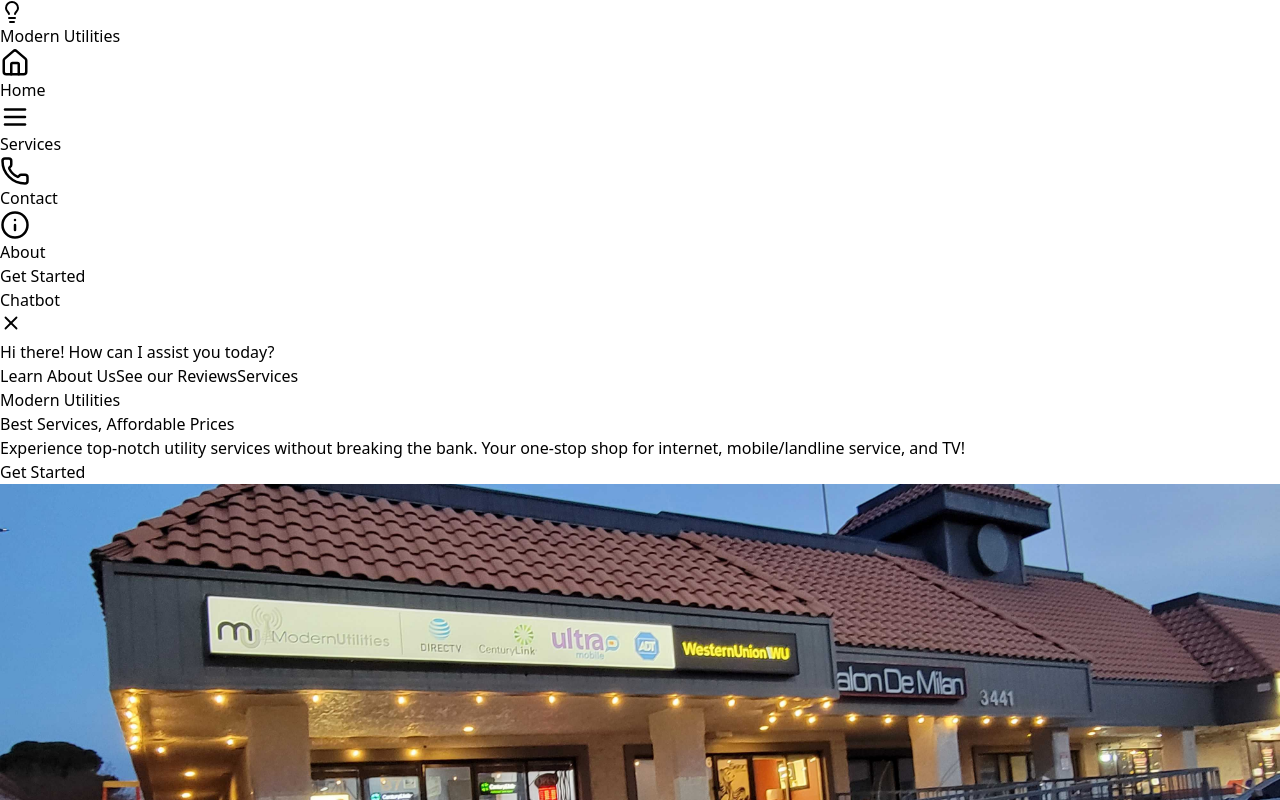
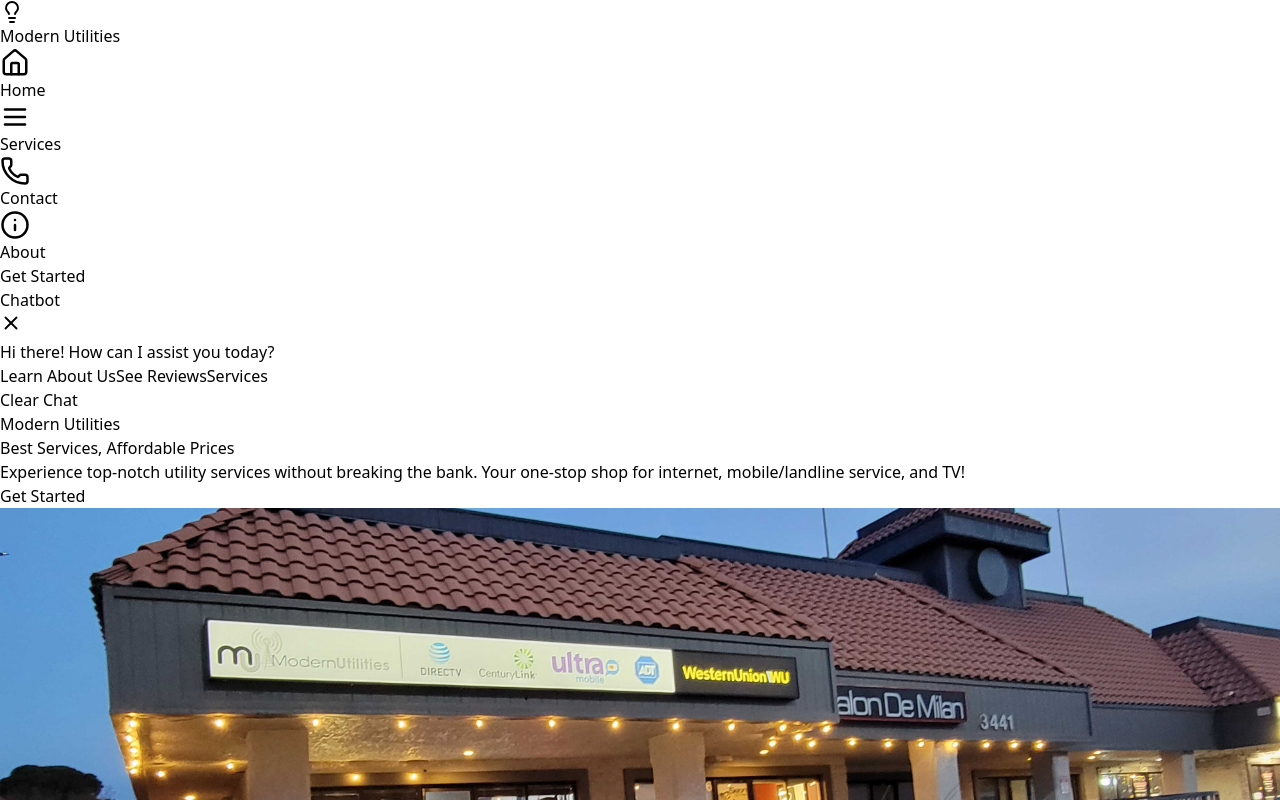
Before and after one commit to Gptsub333/Modern-utilities-with-chatbot, a React (Vite) app in the folder frontend/: page / in a window 1280 px wide. Both pictures are taken after a click on the button 14 px from the left and 302 px from the top of the page. Shown: the top 800 px of the page. Built offline with nearby package versions, Linux system fonts and the light colour scheme; no server answers.

Commit message:
Whatsapp implement 17

```diff
--- a/frontend/src/components/Chatbot.jsx
+++ b/frontend/src/components/Chatbot.jsx
@@ -14,24 +14,54 @@
 };
 
 const Chatbot = () => {
-    const [user, setUser] = useState({ name: "", phone: "", email: "", message: "" });
-    const [chat, setChat] = useState([{ sender: "bot", message: "Hi there! How can I assist you today?" }]);
+    const [user, setUser] = useState(() => {
+        const savedUser = localStorage.getItem("chat_user");
+        return savedUser ? JSON.parse(savedUser) : { name: "", phone: "", email: "", message: "" };
+    });
+
+    const [chat, setChat] = useState(() => {
+        const savedChat = localStorage.getItem("chat_history");
+        return savedChat ? JSON.parse(savedChat) : [{ sender: "bot", message: "Hi there! How can I assist you today?" }];
+    });
+
     const [submitted, setSubmitted] = useState(false);
     const [isOpen, setIsOpen] = useState(false);
-    const [step, setStep] = useState("greeting");
+    const [step, setStep] = useState(() => localStorage.getItem("chat_step") || "greeting");
     const [replyMessage, setReplyMessage] = useState("");
     const audioRef = useRef(new Audio(notificationSound));
     const chatEndRef = useRef(null);
 
+    // Store chat and user in localStorage on update
+    useEffect(() => {
+        localStorage.setItem("chat_history", JSON.stringify(chat));
+    }, [chat]);
+
+    useEffect(() => {
+        localStorage.setItem("chat_user", JSON.stringify(user));
+    }, [user]);
+
+    useEffect(() => {
+        localStorage.setItem("chat_step", step);
+    }, [step]);
+
     useEffect(() => {
         if (user.phone) {
             socket.emit("join", user.phone);
-            socket.on(`reply-${user.phone}`, (data) => {
-                setChat(prevChat => [...prevChat, { sender: "owner", message: data.message }]);
+
+            // Correctly format the event name
+            const eventName = `reply-${user.phone}`;
+
+            socket.on(eventName, (data) => {
+                setChat(prevChat => {
+                    const updatedChat = [...prevChat, { sender: "owner", message: data.message }];
+                    localStorage.setItem("chat_history", JSON.stringify(updatedChat)); // Save in localStorage
+                    return updatedChat;
+                });
                 playSound();
             });
+
             return () => {
-                socket.off(`reply-${user.phone}`);
+                socket.off(eventName); // Clean up the event listener
             };
         }
     }, [user.phone]);
@@ -45,10 +75,21 @@
     };
 
     const handleUserSelection = (message) => {
-        setChat(prevChat => [...prevChat, { sender: "user", message }]);
-        setTimeout(() => {
-            setChat(prevChat => [...prevChat, { sender: "bot", message: predefinedResponses[message] }]);
-        }, 500);
+        setChat(prevChat => {
+            const updatedChat = [...prevChat, { sender: "user", message }];
+
+            // Get bot response
+            const botResponse = { sender: "bot", message: predefinedResponses[message] };
+
+            // Append bot response immediately (not in setTimeout)
+            const newChat = [...updatedChat, botResponse];
+
+            // Save in localStorage
+            localStorage.setItem("chat_history", JSON.stringify(newChat));
+
+            return newChat;
+        });
+
         playSound();
         if (message === "Services") setStep("form");
     };
@@ -56,7 +97,11 @@
     const handleSubmit = async (e) => {
         e.preventDefault();
         await axios.post(`${B_url}/send-message`, user);
-        setChat(prevChat => [...prevChat, { sender: "user", message: user.message }]);
+        setChat(prevChat => {
+            const updatedChat = [...prevChat, { sender: "user", message: user.message }];
+            localStorage.setItem("chat_history", JSON.stringify(updatedChat)); // Save in localStorage
+            return updatedChat;
+        });
         setSubmitted(true);
         playSound();
         setStep("greeting");
@@ -77,6 +122,15 @@
         }
     };
 
+    const handleClearChat = () => {
+        setChat([{ sender: "bot", message: "Hi there! How can I assist you today?" }]);
+        setUser({ name: "", phone: "", email: "", message: "" });
+        setStep("greeting");
+        localStorage.removeItem("chat_history");
+        localStorage.removeItem("chat_user");
+        localStorage.removeItem("chat_step");
+    };
+
     return (
         <div>
             {!isOpen && (
@@ -92,7 +146,15 @@
                 <div className="fixed bottom-5 right-5 w-80 sm:w-96 bg-white border rounded-lg shadow-lg h-[500px] overflow-y-auto">
                     <div className="flex items-center justify-between bg-blue-600 text-white p-3 rounded-t-lg">
                         <h2 className="text-lg font-semibold">Chatbot</h2>
-                        <button onClick={() => setIsOpen(false)} className="text-white hover:text-gray-300">
+                        <button
+                            onClick={() => {
+                                setIsOpen(false);
+                                localStorage.removeItem("chat_history"); // Clear chat when closed
+                                localStorage.removeItem("chat_user");
+                                localStorage.removeItem("chat_step");
+                            }}
+                            className="text-white hover:text-gray-300"
+                        >
                             <X size={22} />
                         </button>
                     </div>
@@ -107,14 +169,26 @@
                         </div>
 
                         {step === "greeting" && (
-                            <div>
-                                <div className="space-y-2">
-                                    <button className="w-full bg-gray-200 p-2 rounded-md text-left" onClick={() => handleUserSelection("Learn About Us")}>Learn About Us</button>
-                                    <button className="w-full bg-gray-200 p-2 rounded-md text-left" onClick={() => handleUserSelection("See our reviews")}>See our Reviews</button>
-                                    <button className="w-full bg-gray-200 p-2 rounded-md text-left" onClick={() => handleUserSelection("Services")}>Services</button>
-                                </div>
-                            </div>
-                        )}
+    <div className="flex flex-wrap gap-2 mt-2">
+        <button
+            className="border border-gray-400 px-3 py-1 text-sm rounded-md text-gray-700 hover:bg-gray-100 transition"
+            onClick={() => handleUserSelection("Learn About Us")}>
+            Learn About Us
+        </button>
+        <button
+            className="border border-gray-400 px-3 py-1 text-sm rounded-md text-gray-700 hover:bg-gray-100 transition"
+            onClick={() => handleUserSelection("See our reviews")}>
+            See Reviews
+        </button>
+        <button
+            className="border border-gray-400 px-3 py-1 text-sm rounded-md text-gray-700 hover:bg-gray-100 transition"
+            onClick={() => handleUserSelection("Services")}>
+            Services
+        </button>
+    </div>
+)}
+
+
 
                         {step === "form" && (
                             <form onSubmit={handleSubmit} className="space-y-3 mt-3">
@@ -125,6 +199,15 @@
                                 <button type="submit" className="w-full bg-blue-600 text-white py-2 rounded-md hover:bg-blue-700 transition">Send</button>
                             </form>
                         )}
+
+<div className="mt-4">
+    <button
+        onClick={handleClearChat}
+        className="border border-red-500 text-red-500 px-3 py-1 text-sm rounded-md hover:bg-red-500 hover:text-white transition"
+    >
+        Clear Chat
+    </button>
+</div>
                     </div>
                 </div>
             )}
```
